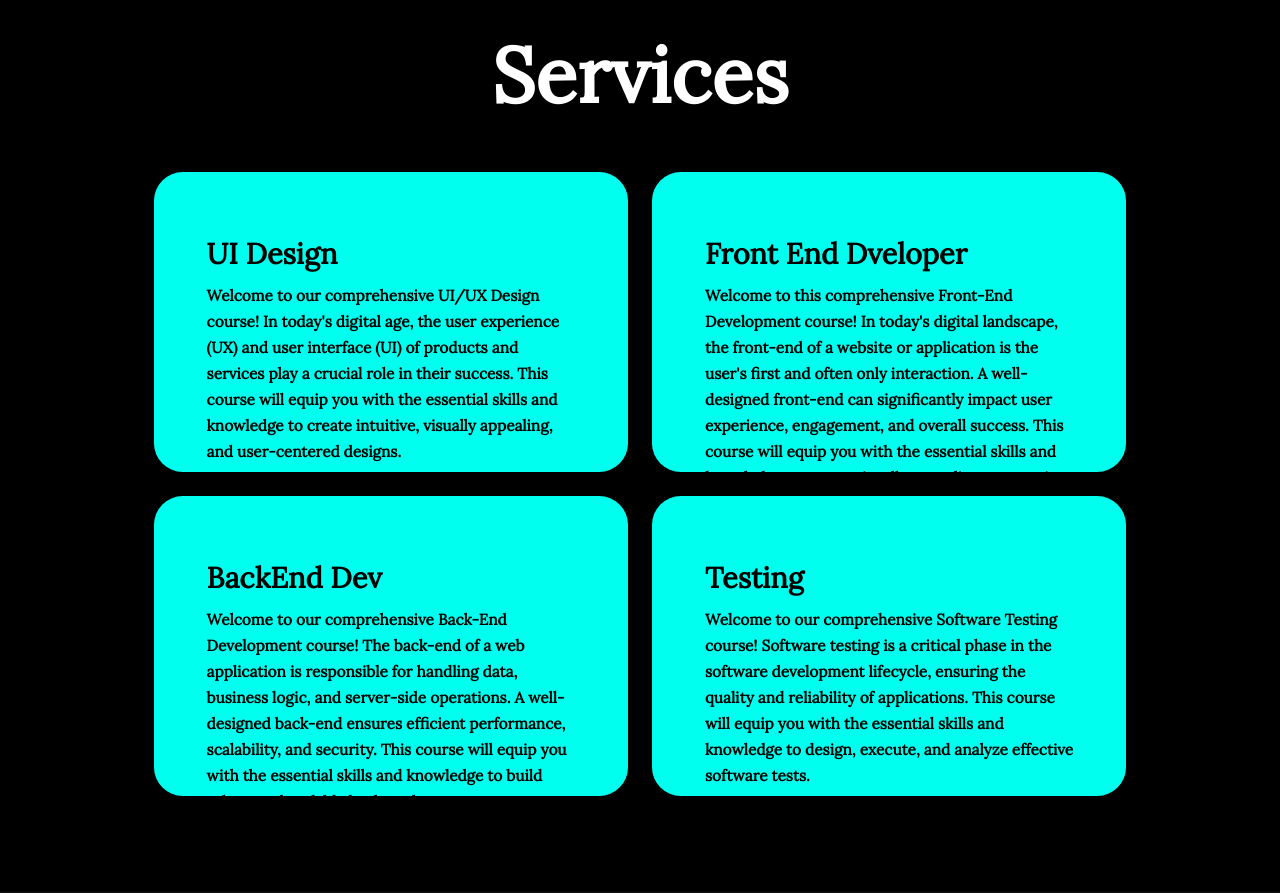
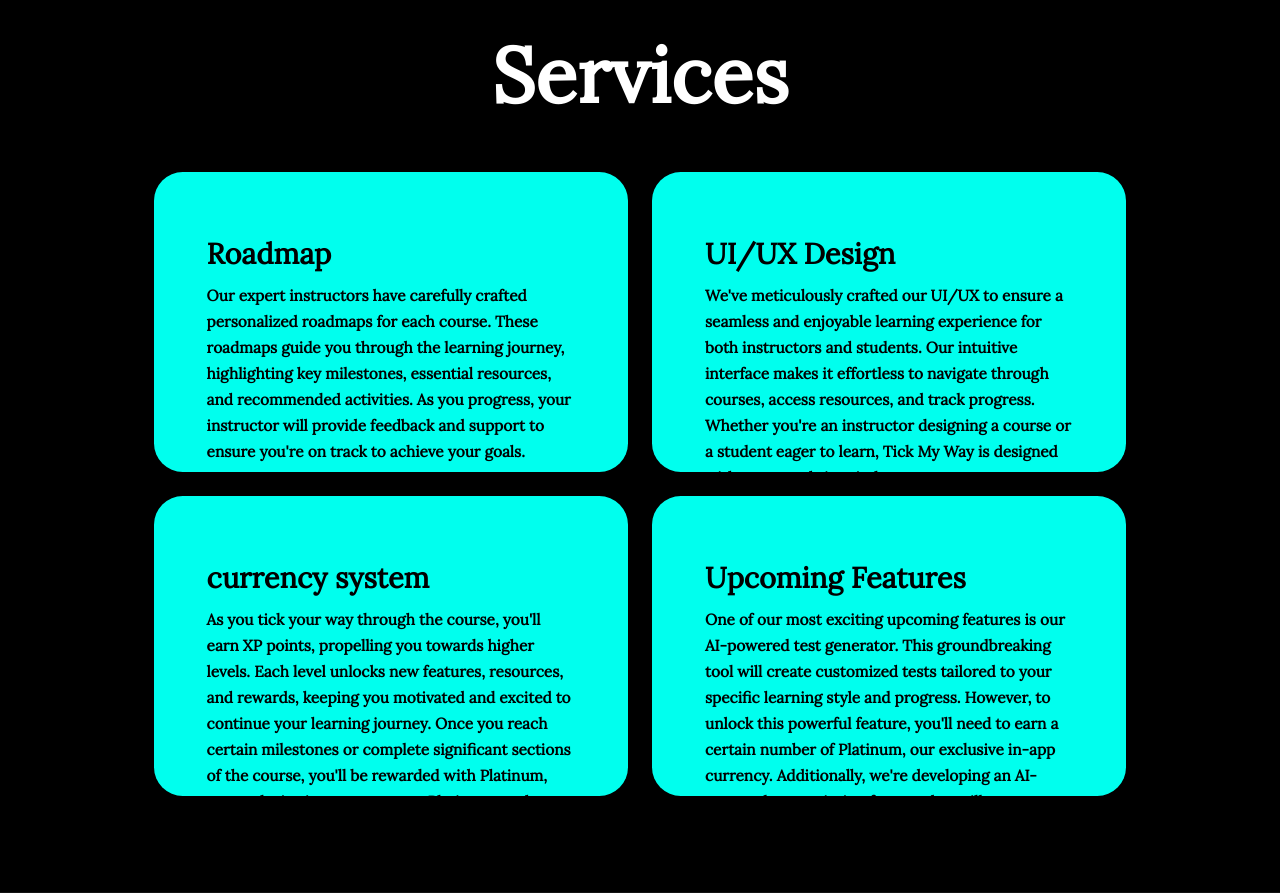
Before and after one commit to aiibooouuu/webtrial, a Flask app: page / in a window 1280 px wide. Shown: the part 2340-3233 px from the top of the page. Run offline with Flask 3, Linux system fonts and the light colour scheme.

Commit message:
I have changed the intro and the services parts i.e the highlights of our webapp

```diff
--- a/website/templates/home.html
+++ b/website/templates/home.html
@@ -111,12 +111,11 @@
 
             <div class="service-box">
                 <div class="service-info">
-                    <h4> UI Design</h4>
-                    <p>Welcome to our comprehensive UI/UX Design course!
-                         In today's digital age, the user experience (UX) and user interface (UI) of products
-                          and services play a crucial role in their success.
-                         This course will equip you with the essential skills
-                         and knowledge to create intuitive, visually appealing, and user-centered designs.
+                    <h4>Roadmap</h4>
+                    <p>Our expert instructors have carefully crafted personalized roadmaps for each course.
+                        These roadmaps guide you through the learning journey, highlighting key milestones,
+                        essential resources, and recommended activities. As you progress, your instructor will provide feedback
+                         and support to ensure you're on track to achieve your goals.
                          </p>
                 </div>
             </div>
@@ -124,36 +123,38 @@
 
             <div class="service-box">
                 <div class="service-info">
-                    <h4> Front End Dveloper</h4>
-                    <p> Welcome to this comprehensive Front-End Development course!
-                         In today's digital landscape, the front-end of a website or application is the user's first
-                          and often only interaction. A well-designed front-end can significantly impact user experience,
-                           engagement, and overall success. This course will equip you with the essential skills
-                           and knowledge to create visually appealing, responsive, and interactive front-end interfaces.
+                    <h4>UI/UX Design</h4>
+                    <p> We've meticulously crafted our UI/UX to ensure a seamless
+                         and enjoyable learning experience for both instructors and students.
+                         Our intuitive interface makes it effortless to navigate through courses,
+                         access resources, and track progress. Whether you're an instructor designing a course or a student eager to learn,
+                         Tick My Way is designed with your needs in mind.
                          </p>
                 </div>
             </div>
 
             <div class="service-box">
                 <div class="service-info">
-                    <h4> BackEnd Dev</h4>
-                    <p> Welcome to our comprehensive Back-End Development course!
-                        The back-end of a web application is responsible for handling data, business logic,
-                        and server-side operations. A well-designed back-end ensures efficient performance, scalability, and security.
-                        This course will equip you with the essential skills and knowledge to build robust and scalable back-end systems.
+                    <h4>currency system</h4>
+                    <p> As you tick your way through the course, you'll earn XP points, propelling you towards higher levels.
+                        Each level unlocks new features, resources, and rewards, keeping you motivated and excited to continue your learning journey.
+
+                        Once you reach certain milestones or complete significant sections of the course, you'll be rewarded with Platinum, our exclusive in-app currency.
+                        Platinum can be used to unlock premium features, purchase exclusive content, or customize your profile and avatar.
                          </p>
                 </div>
             </div>
 
             <div class="service-box">
                 <div class="service-info">
-                    <h4> Testing</h4>
-                    <p>
-                        Welcome to our comprehensive Software Testing course!
-                        Software testing is a critical phase in the software development lifecycle,
-                         ensuring the quality and reliability of applications.
-                         This course will equip you with the essential skills and knowledge to design, execute,
-                         and analyze effective software tests.
+                    <h4>Upcoming Features</h4>
+                    <p> One of our most exciting upcoming features is our AI-powered test generator.
+                        This groundbreaking tool will create customized tests tailored to your specific learning style and progress.
+                         However, to unlock this powerful feature, you'll need to earn a certain number of Platinum, our exclusive in-app currency.
+
+                        Additionally, we're developing an AI-powered transcription feature that will automatically generate notes from uploaded videos or PDFs.
+                        This will be a valuable tool for last-minute study or revision. However, to access this feature, you'll also need to earn a specific amount of Platinum.
+
                     </p>
                 </div>
             </div>
```
